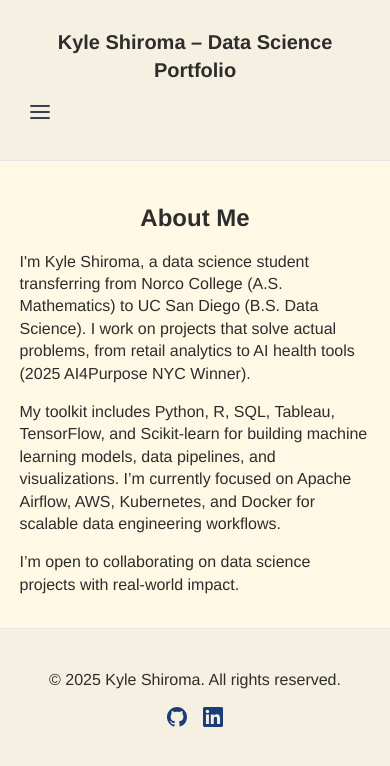
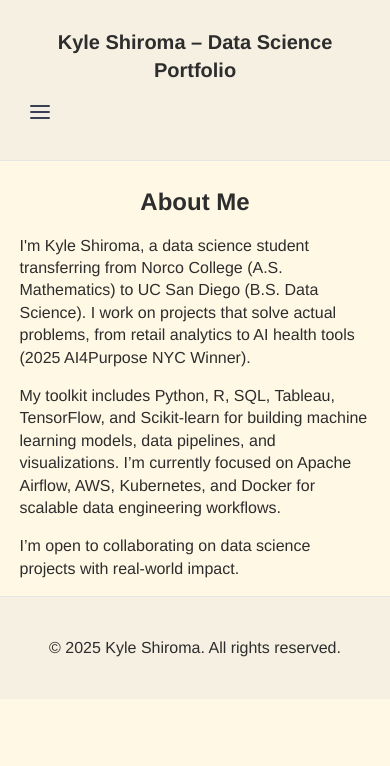
Before and after one commit to k-shiroma-code/k-shiroma-code.github.io, a Jekyll site: the page built from index.md, in a window 390 px wide. Shown: the top 766 px of the page. Built offline with Jekyll 4.4.1, drawn with Linux system fonts in a browser that asks for light colours.

Commit message:
Update default.html

```diff
--- a/_layouts/default.html
+++ b/_layouts/default.html
@@ -52,10 +48,10 @@
         height: 40px;
       }
 
-      /* Transform desktop navigation for mobile */
+      /* Updated mobile nav */
       .main-navigation {
         position: fixed;
-        top: 100%;
+        top: 0;
         left: 0;
         right: 0;
         background: white;
@@ -69,7 +65,7 @@
         opacity: 0;
         visibility: hidden;
         transition: all 0.3s ease;
-        z-index: 100;
+        z-index: 9999; /* raised for iOS Safari */
       }
 
       .main-navigation.is-open {
@@ -97,29 +93,11 @@
         border-radius: 0.5rem;
       }
 
-      /* Mobile body scroll lock */
       body.mobile-menu-open {
         overflow: hidden;
       }
-
-      /* Mobile Content adjustments */
-      .main-content {
-        padding: 1rem 0;
-      }
-
-      /* Mobile Footer */
-      .site-footer .container {
-        flex-direction: column;
-        gap: 1rem;
-        text-align: center;
-      }
-
-      .social-links {
-        justify-content: center;
-      }
     }
 
-    /* Tablet Styles */
     @media (min-width: 769px) and (max-width: 1024px) {
       .container {
         padding: 0 32px;
@@ -129,32 +107,7 @@
         gap: 1.5rem;
       }
     }
-
-    /* Animation for mobile menu */
-    @keyframes slideDown {
-      from {
-        transform: translateY(-100%);
-        opacity: 0;
-      }
-      to {
-        transform: translateY(0);
-        opacity: 1;
-      }
-    }
-
-    .main-navigation.is-open {
-      animation: slideDown 0.3s ease-out;
-    }
   </style>
-
-  <!-- Favicon -->
-  <link rel="icon" type="image/x-icon" href="{{ '/assets/img/favicon.ico' | relative_url }}">
-
-  <!-- Open Graph / Social Media -->
-  <meta property="og:type" content="website">
-  <meta property="og:title" content="{{ page.title }} | {{ site.title }}">
-  <meta property="og:description" content="Data Scientist & Machine Learning Engineer Portfolio">
-  <meta property="og:url" content="{{ site.url }}{{ page.url }}">
 </head>
 
 <body>
@@ -168,7 +121,8 @@
 
         <!-- Mobile Menu Toggle -->
         <button class="mobile-menu-toggle" aria-expanded="false" aria-label="Toggle navigation menu">
-          <svg width="24" height="24" viewBox="0 0 24 24" fill="none" stroke="currentColor" stroke-width="2" stroke-linecap="round" stroke-linejoin="round">
+          <svg width="24" height="24" viewBox="0 0 24 24" fill="none"
+               stroke="currentColor" stroke-width="2" stroke-linecap="round" stroke-linejoin="round">
             <line x1="3" y1="6" x2="21" y2="6"></line>
             <line x1="3" y1="12" x2="21" y2="12"></line>
             <line x1="3" y1="18" x2="21" y2="18"></line>
@@ -182,13 +136,8 @@
           <a class="button"
              href="{{ '/assets/pdf/Kyle_Shiroma_Data_Science_Resume (1).pdf' | relative_url }}"
              target="_blank"
-             rel="noopener noreferrer"
-             aria-label="Download Resume (opens in new tab)">
+             rel="noopener noreferrer">
             Resume
-            <svg width="14" height="14" viewBox="0 0 24 24" fill="none" stroke="currentColor" stroke-width="2" stroke-linecap="round" stroke-linejoin="round" aria-hidden="true">
-              <path d="M7 7h10v10"></path>
-              <path d="M7 17 17 7"></path>
-            </svg>
           </a>
         </nav>
       </div>
@@ -202,39 +151,21 @@
     </div>
   </main>
 
-  <!-- Footer -->
+  <!-- Footer (unchanged) -->
   <footer role="contentinfo" class="site-footer">
     <div class="container">
       <p>© {{ site.time | date: '%Y' }} Kyle Shiroma. All rights reserved.</p>
-      <div class="social-links" aria-label="Social media links">
-        <a href="https://github.com/k-shiroma-code" target="_blank" rel="noopener noreferrer" aria-label="GitHub profile">
-          <svg width="20" height="20" viewBox="0 0 24 24" fill="currentColor" aria-hidden="true">
-            <path d="M12 0C5.37 0 0 5.37 0 12c0 5.31 3.435 9.795 8.205 11.385.6.105.825-.255.825-.57 0-.285-.015-1.23-.015-2.235-3.015.555-3.795-.735-4.035-1.41-.135-.345-.72-1.41-1.23-1.695-.42-.225-1.02-.78-.015-.795.945-.015 1.62.87 1.845 1.23 1.08 1.815 2.805 1.305 3.495.99.105-.78.42-1.305.765-1.605-2.67-.3-5.46-1.335-5.46-5.925 0-1.305.465-2.385 1.23-3.225-.12-.3-.54-1.53.12-3.18 0 0 1.005-.315 3.3 1.23.96-.27 1.98-.405 3-.405s2.04.135 3 .405c2.295-1.56 3.3-1.23 3.3-1.23.66 1.65.24 2.88.12 3.18.765.84 1.23 1.905 1.23 3.225 0 4.605-2.805 5.625-5.475 5.925.435.375.81 1.095.81 2.22 0 1.605-.015 2.895-.015 3.3 0 .315.225.69.825.57A12.02 12.02 0 0024 12c0-6.63-5.37-12-12-12z"/>
-          </svg>
-        </a>
-        <a href="https://linkedin.com/in/kshiroma" target="_blank" rel="noopener noreferrer" aria-label="LinkedIn profile">
-          <svg width="20" height="20" viewBox="0 0 24 24" fill="currentColor" aria-hidden="true">
-            <path d="M20.447 20.452h-3.554v-5.569c0-1.328-.027-3.037-1.852-3.037-1.853 0-2.136 1.445-2.136 2.939v5.667H9.351V9h3.414v1.561h.046c.477-.9 1.637-1.85 3.37-1.85 3.601 0 4.267 2.37 4.267 5.455v6.286zM5.337 7.433c-1.144 0-2.063-.926-2.063-2.065 0-1.138.92-2.063 2.063-2.063 1.14 0 2.064.925 2.064 2.063 0 1.139-.925 2.065-2.064 2.065zm1.782 13.019H3.555V9h3.564v11.452zM22.225 0H1.771C.792 0 0 .774 0 1.729v20.542C0 23.227.792 24 1.771 24h20.451C23.2 24 24 23.227 24 22.271V1.729C24 .774 23.2 0 22.222 0h.003z"/>
-          </svg>
-        </a>
-      </div>
     </div>
   </footer>
 
   <!-- Mobile Menu Script -->
   <script>
     document.addEventListener('DOMContentLoaded', function() {
-      console.log('Mobile menu script loaded');
-
       const mobileToggle = document.querySelector('.mobile-menu-toggle');
       const navigation = document.querySelector('.main-navigation');
       const body = document.body;
 
-      console.log('Mobile toggle found:', !!mobileToggle);
-      console.log('Navigation found:', !!navigation);
-
       if (mobileToggle && navigation) {
-        // Function to reset hamburger icon
         function resetIcon() {
           const icon = mobileToggle.querySelector('svg');
           if (icon) {
@@ -246,7 +177,6 @@
           }
         }
 
-        // Function to set X icon
         function setXIcon() {
           const icon = mobileToggle.querySelector('svg');
           if (icon) {
```
Also changed, not shown: other parts of _layouts/default.html (+0 -35 lines).
